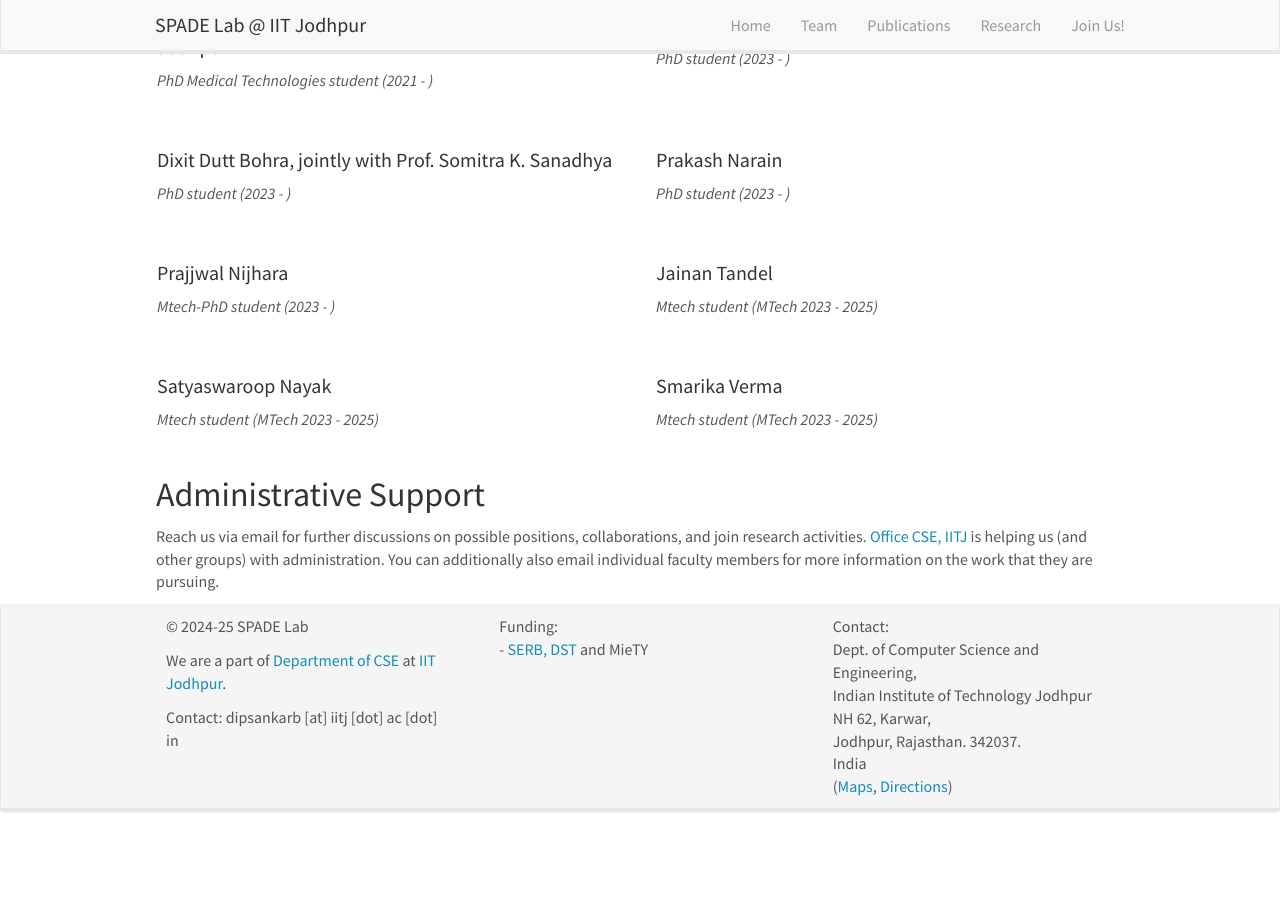
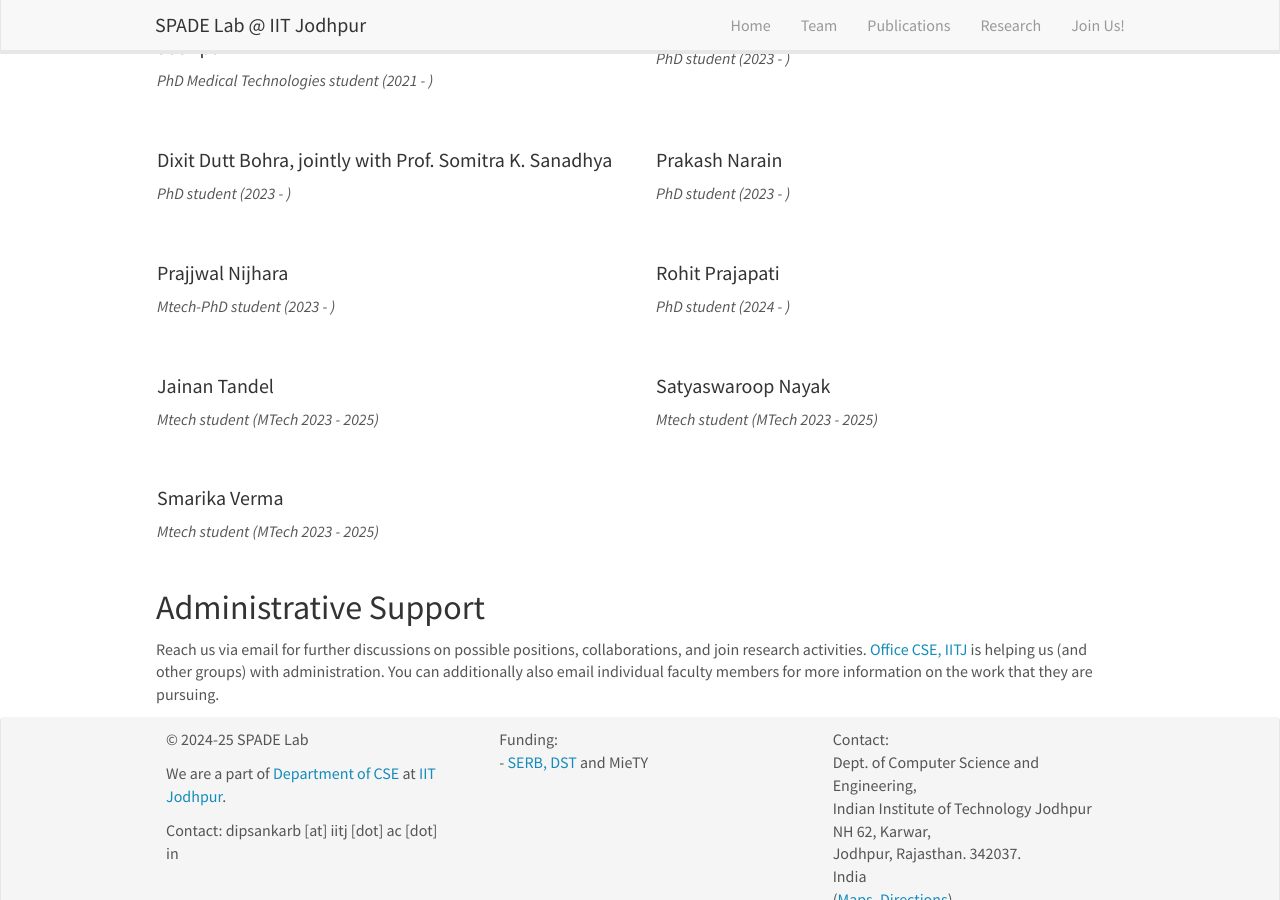
Before and after one commit to SPADE-IITJ/spade-iitj.github.io, a Jekyll site: the page built from _pages/team.md, in a window 1280 px wide and 900 px high, scrolled down 841 px. Built offline with Jekyll 4.4.1, drawn with Linux system fonts in a browser that asks for light colours; nearby versions of some CDN libraries; before the commit the page ends 1675 px from its top, so only the background shows below that.

Commit message:
Add team member

```diff
--- a/_data/students.yml
+++ b/_data/students.yml
@@ -71,6 +71,13 @@
   number_educ: 0
   education1:
 
+- name: Rohit Prajapati
+  photo: rock.jpg
+  info: PhD student (2024 - )
+  email:
+  number_educ: 0
+  education1:
+
 - name: Jainan Tandel
   photo: rock.jpg
   info: Mtech student (MTech 2023 - 2025)
```
